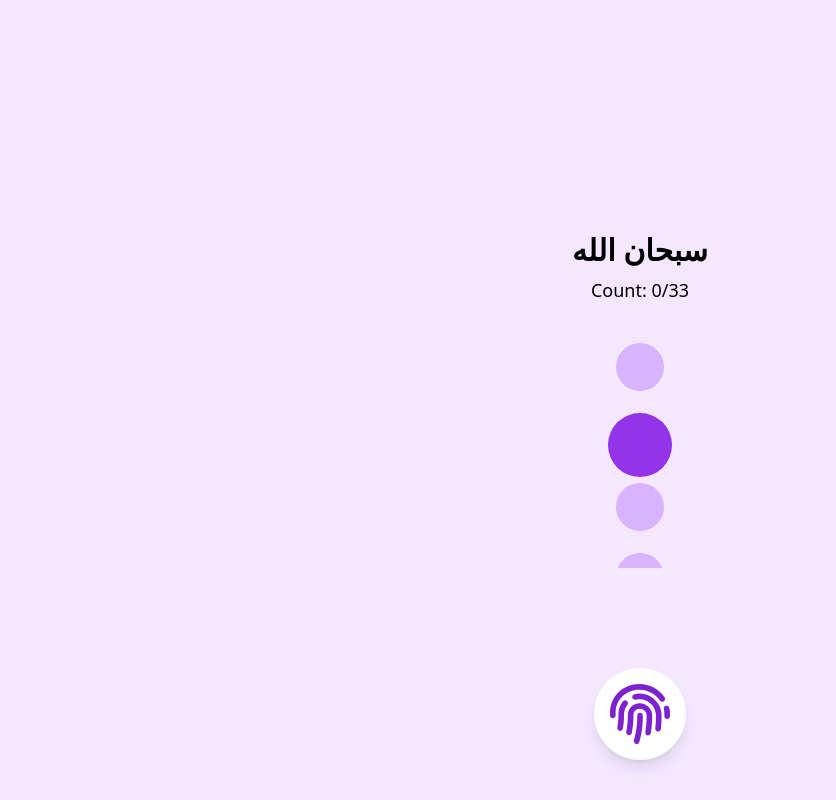
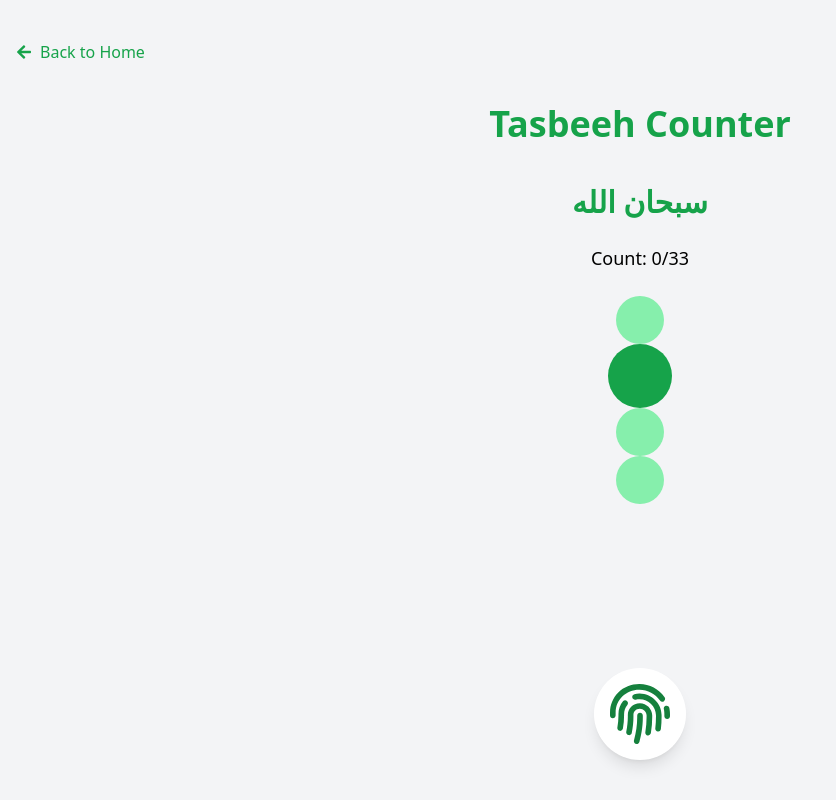
Before and after one commit to MubarekAdem/my-zikr-app, a Next.js app: page /Tasbeeh in a window 1280 px wide. Shown: the whole page, without its empty margins (0-836 px from the left). Built offline with nearby package versions, Linux system fonts and the light colour scheme.

Commit message:
finished quran decoration

```diff
--- /dev/null
+++ b/src/components/DecorativeFrame.jsx
@@ -0,0 +1,17 @@
+import React from "react";
+
+const DecorativeFrame = ({ children }) => {
+  return (
+    <div className="relative p-1">
+      <div className="absolute inset-0 bg-green-600 opacity-20 rounded-lg" />
+      <div className="absolute inset-0 border-8 border-double border-green-600 rounded-lg" />
+      <div className="relative bg-white rounded-lg p-6">{children}</div>
+      <div className="absolute top-0 left-0 w-12 h-12 border-t-8 border-l-8 border-green-600 rounded-tl-lg" />
+      <div className="absolute top-0 right-0 w-12 h-12 border-t-8 border-r-8 border-green-600 rounded-tr-lg" />
+      <div className="absolute bottom-0 left-0 w-12 h-12 border-b-8 border-l-8 border-green-600 rounded-bl-lg" />
+      <div className="absolute bottom-0 right-0 w-12 h-12 border-b-8 border-r-8 border-green-600 rounded-br-lg" />
+    </div>
+  );
+};
+
+export default DecorativeFrame;
--- a/src/pages/Quran.js
+++ b/src/pages/Quran.js
@@ -3,7 +3,7 @@
 import { useState, useEffect } from "react";
 import Link from "next/link";
 import { motion } from "framer-motion";
-import { FaBook, FaSpinner, FaSearch } from "react-icons/fa";
+import { FaBook, FaSpinner, FaSearch, FaArrowLeft } from "react-icons/fa";
 import { Amiri } from "next/font/google";
 
 const amiri = Amiri({ subsets: ["arabic"], weight: ["400", "700"] });
@@ -74,6 +74,13 @@ export default function Quran() {
 
   return (
     <div className="min-h-screen bg-gray-100 py-10 px-4">
+      <Link
+        href="/"
+        className="inline-flex items-center text-green-600 hover:text-green-700 mb-4"
+      >
+        <FaArrowLeft className="mr-2" />
+        Back to Home
+      </Link>
       <motion.h1
         className="text-4xl font-bold text-center text-green-600 mb-10"
         initial={{ opacity: 0, y: -50 }}
--- a/src/pages/Tasbeeh.js
+++ b/src/pages/Tasbeeh.js
@@ -1,5 +1,9 @@
+"use client";
+
 import { useState } from "react";
-import { FaFingerprint } from "react-icons/fa";
+import Link from "next/link";
+import { motion } from "framer-motion";
+import { FaFingerprint, FaHome, FaArrowLeft } from "react-icons/fa";
 
 export default function Tasbeeh() {
   const [counter, setCounter] = useState(0); // Counter for tasbeeh clicks
@@ -22,12 +26,42 @@ export default function Tasbeeh() {
   };
 
   return (
-    <div className="min-h-screen flex flex-col items-center justify-center bg-purple-100 p-4 relative">
+    <div className="min-h-screen bg-gray-100 py-10 px-4">
+      {/* Back to Home */}
+      <div className="flex justify-start mb-6">
+        <Link
+          href="/"
+          className="inline-flex items-center text-green-600 hover:text-green-700 mb-4"
+        >
+          <FaArrowLeft className="mr-2" />
+          Back to Home
+        </Link>
+      </div>
+
+      {/* Tasbeeh Title */}
+      <motion.h1
+        className="text-4xl font-bold text-center text-green-600 mb-10"
+        initial={{ opacity: 0, y: -50 }}
+        animate={{ opacity: 1, y: 0 }}
+        transition={{ duration: 0.5 }}
+      >
+        Tasbeeh Counter
+      </motion.h1>
+
       {/* Tasbeeh Text */}
-      <div className="text-3xl font-bold mb-2">{tasbeehTexts[textCounter]}</div>
+      <motion.div
+        className="text-3xl font-bold text-center text-green-600 mb-6"
+        initial={{ opacity: 0 }}
+        animate={{ opacity: 1 }}
+        transition={{ duration: 0.5 }}
+      >
+        {tasbeehTexts[textCounter]}
+      </motion.div>
 
       {/* Click Counter */}
-      <div className="text-lg font-medium mb-6">Count: {clickCount}/33</div>
+      <div className="text-lg font-medium text-center mb-6">
+        Count: {clickCount}/33
+      </div>
 
       {/* Circle Indicators */}
       <div className="relative flex flex-col items-center h-60 w-full overflow-hidden">
@@ -36,31 +70,33 @@ export default function Tasbeeh() {
           const yPosition = (index - 1.5) * 70; // Adjust for 4 circles
 
           const sizeClass = index === 1 ? "w-16 h-16" : "w-12 h-12";
-          const colorClass = index === 1 ? "bg-purple-600" : "bg-purple-300";
+          const colorClass = index === 1 ? "bg-green-600" : "bg-green-300";
 
           return (
-            <div
+            <motion.div
               key={i}
               className={`rounded-full ${sizeClass} ${colorClass} transition-all duration-300`}
               style={{
-                transform: `translateY(${yPosition}px)`, // Smooth movement with a consistent offset
-                borderRadius: "50%", // Ensure the circles stay circular
-                position: "absolute", // Positioning absolutely to avoid distortion
-                top: "50%", // Start from the center vertically
+                transform: `translateY(${yPosition}px)`,
               }}
+              initial={{ scale: 0 }}
+              animate={{ scale: 1 }}
+              transition={{ duration: 0.3 }}
             />
           );
         })}
       </div>
 
       {/* Fingerprint Icon */}
-      <div className="fixed bottom-10">
-        <button
+      <div className="fixed bottom-10 left-1/2 transform -translate-x-1/2">
+        <motion.button
           onClick={handleClick}
-          className="text-purple-700 text-6xl bg-white p-4 rounded-full shadow-lg"
+          className="text-green-700 text-6xl bg-white p-4 rounded-full shadow-lg hover:shadow-xl transition-shadow"
+          whileHover={{ scale: 1.1 }}
+          whileTap={{ scale: 0.9 }}
         >
           <FaFingerprint />
-        </button>
+        </motion.button>
       </div>
     </div>
   );
--- a/src/pages/morning.js
+++ b/src/pages/morning.js
@@ -6,7 +6,8 @@ import { FaChevronLeft, FaChevronRight } from "react-icons/fa";
 import { CircularProgressbar, buildStyles } from "react-circular-progressbar";
 import "react-circular-progressbar/dist/styles.css";
 import { Roboto_Slab } from "next/font/google";
-
+import Link from "next/link";
+import { FaSpinner, FaArrowLeft } from "react-icons/fa";
 const robotoSlab = Roboto_Slab({ subsets: ["latin"] });
 
 // Morning Zikr data (unchanged)
@@ -146,6 +147,13 @@ export default function MorningZikr() {
     <div
       className={`${robotoSlab.className} flex flex-col items-center justify-center min-h-screen bg-gray-900 text-white p-4`}
     >
+      <Link
+        href="/"
+        className="inline-flex items-center text-green-600 hover:text-green-700 mb-4"
+      >
+        <FaArrowLeft className="mr-2" />
+        Back to Home
+      </Link>
       <h1 className="text-4xl font-bold mb-8 text-green-400">Morning Zikr</h1>
       <div className="w-full max-w-2xl">
         <div className="flex justify-between items-center mb-6">
--- a/src/pages/night.js
+++ b/src/pages/night.js
@@ -6,6 +6,8 @@ import { FaChevronLeft, FaChevronRight } from "react-icons/fa";
 import { CircularProgressbar, buildStyles } from "react-circular-progressbar";
 import "react-circular-progressbar/dist/styles.css";
 import { Roboto_Slab } from "next/font/google";
+import Link from "next/link";
+import { FaSpinner, FaArrowLeft } from "react-icons/fa";
 
 const robotoSlab = Roboto_Slab({ subsets: ["latin"] });
 
@@ -139,6 +141,13 @@ export default function MorningZikr() {
     <div
       className={`${robotoSlab.className} flex flex-col items-center justify-center min-h-screen bg-gray-900 text-white p-4`}
     >
+      <Link
+        href="/"
+        className="inline-flex items-center text-green-600 hover:text-green-700 mb-4"
+      >
+        <FaArrowLeft className="mr-2" />
+        Back to Home
+      </Link>
       <h1 className="text-4xl font-bold mb-8 text-green-400">Morning Zikr</h1>
       <div className="w-full max-w-2xl">
         <div className="flex justify-between items-center mb-6">
--- a/src/pages/quran/[id].js
+++ b/src/pages/quran/[id].js
@@ -4,14 +4,19 @@ import { useParams } from "next/navigation";
 import { useEffect, useState } from "react";
 import { motion } from "framer-motion";
 import { FaSpinner, FaArrowLeft } from "react-icons/fa";
-import { Amiri } from "next/font/google";
+import { Amiri, Scheherazade_New } from "next/font/google";
 import Link from "next/link";
+import DecorativeFrame from "../../components/DecorativeFrame";
 
 const amiri = Amiri({ subsets: ["arabic"], weight: ["400", "700"] });
+const scheherazade = Scheherazade_New({
+  subsets: ["arabic"],
+  weight: ["400", "700"],
+});
 
 export default function Surah() {
   const params = useParams();
-  const id = params?.id; // Safely access `id`
+  const id = params?.id;
 
   const [surah, setSurah] = useState(null);
   const [loading, setLoading] = useState(true);
@@ -48,7 +53,7 @@ export default function Surah() {
   if (loading) {
     return (
       <div className="min-h-screen flex items-center justify-center">
-        <FaSpinner className="animate-spin text-4xl text-green-500" />
+        <FaSpinner className="animate-spin text-4xl text-green-600" />
       </div>
     );
   }
@@ -67,43 +72,56 @@ export default function Surah() {
 
   return (
     <div
-      className={`min-h-screen flex flex-col items-center ${amiri.className} p-4 bg-gray-100`}
+      className={`min-h-screen flex flex-col items-center ${amiri.className} p-4 bg-[#f8f3e9]`}
     >
-      <div className="w-full max-w-3xl">
+      <div className="w-full max-w-4xl">
         <Link
           href="/quran"
-          className="inline-flex items-center text-green-600 hover:text-green-700 mb-4"
+          className="inline-flex items-center text-green-700 hover:text-green-800 mb-4"
         >
           <FaArrowLeft className="mr-2" />
           Back to Surah List
         </Link>
         <motion.h1
-          className="text-3xl font-bold mt-4 text-center text-green-600 mb-6"
+          className="text-4xl font-bold mt-4 text-center text-green-700 mb-6"
           initial={{ opacity: 0, y: -20 }}
           animate={{ opacity: 1, y: 0 }}
           transition={{ duration: 0.5 }}
         >
           {surah.englishName} - {surah.name}
         </motion.h1>
-        <div className="bg-white rounded-lg shadow-lg p-6">
+        <DecorativeFrame>
           <p className="text-center text-gray-600 mb-4">
             {surah.englishNameTranslation} • {surah.numberOfAyahs} verses •{" "}
             {surah.revelationType}
           </p>
           <div className="mt-6" dir="rtl">
+            {surah.number !== 9 && (
+              <motion.div
+                className={`text-center mb-8 text-3xl ${scheherazade.className}`}
+                initial={{ opacity: 0, y: -10 }}
+                animate={{ opacity: 1, y: 0 }}
+                transition={{ duration: 0.5, delay: 0.2 }}
+              >
+                ﷽
+              </motion.div>
+            )}
             {surah.ayahs.length > 0 ? (
-              <div className="leading-loose text-xl space-y-4 text-justify">
-                {surah.ayahs.map((ayah) => (
+              <div
+                className={`leading-loose text-2xl space-y-4 text-justify ${scheherazade.className}`}
+              >
+                {surah.ayahs.map((ayah, index) => (
                   <motion.div
                     key={ayah.number}
                     initial={{ opacity: 0 }}
                     animate={{ opacity: 1 }}
-                    transition={{ duration: 0.5 }}
+                    transition={{ duration: 0.5, delay: index * 0.05 }}
+                    className="relative group"
                   >
                     <span className="text-gray-800">{ayah.text}</span>{" "}
-                    <span className="text-green-500 text-sm">
-                      ({ayah.numberInSurah})
-                    </span>{" "}
+                    <span className="inline-flex items-center justify-center w-8 h-8 text-sm bg-green-100 text-green-700 rounded-full ml-2 transition-transform group-hover:scale-110">
+                      {ayah.numberInSurah}
+                    </span>
                   </motion.div>
                 ))}
               </div>
@@ -111,7 +129,7 @@ export default function Surah() {
               <p>No verses found.</p>
             )}
           </div>
-        </div>
+        </DecorativeFrame>
       </div>
     </div>
   );
```
